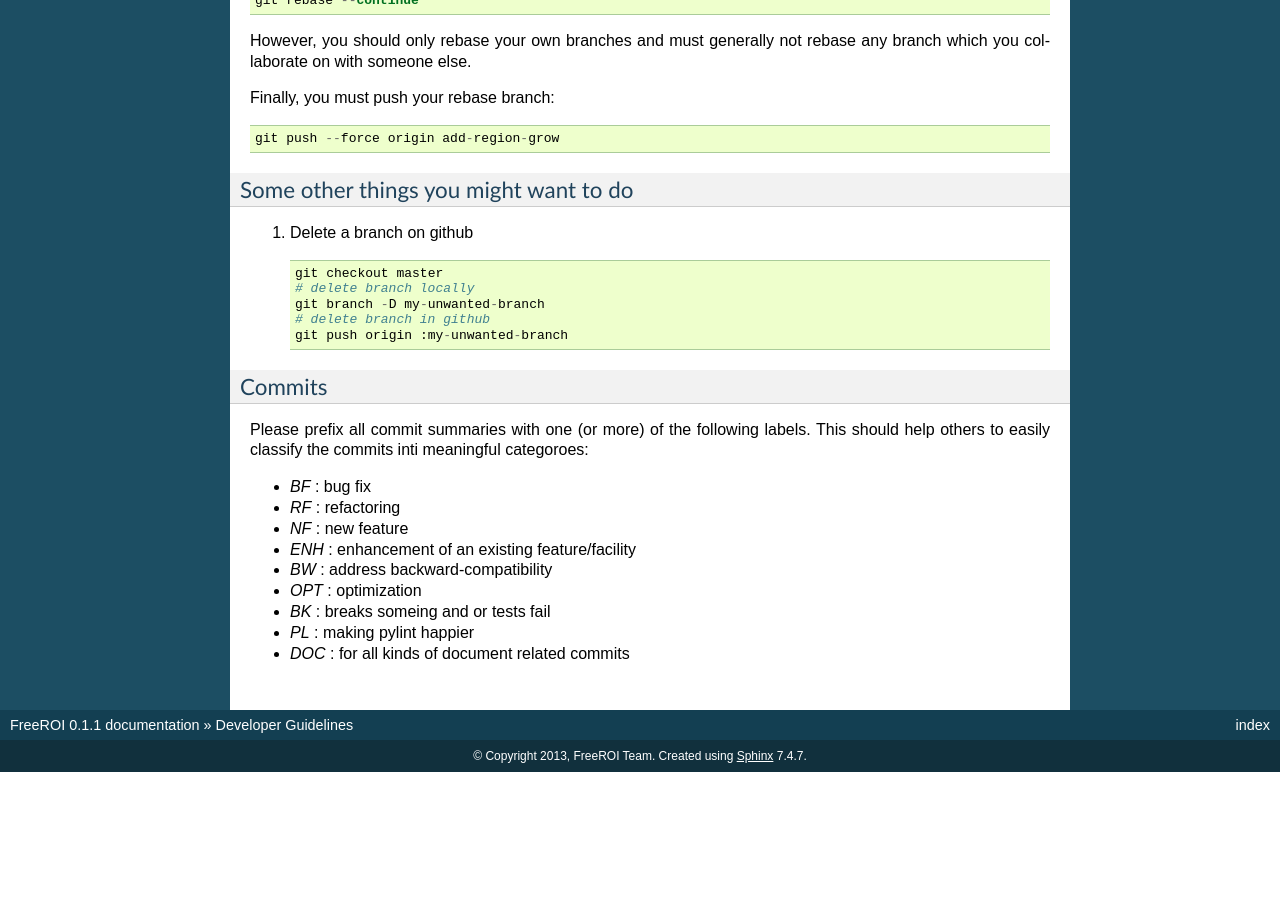
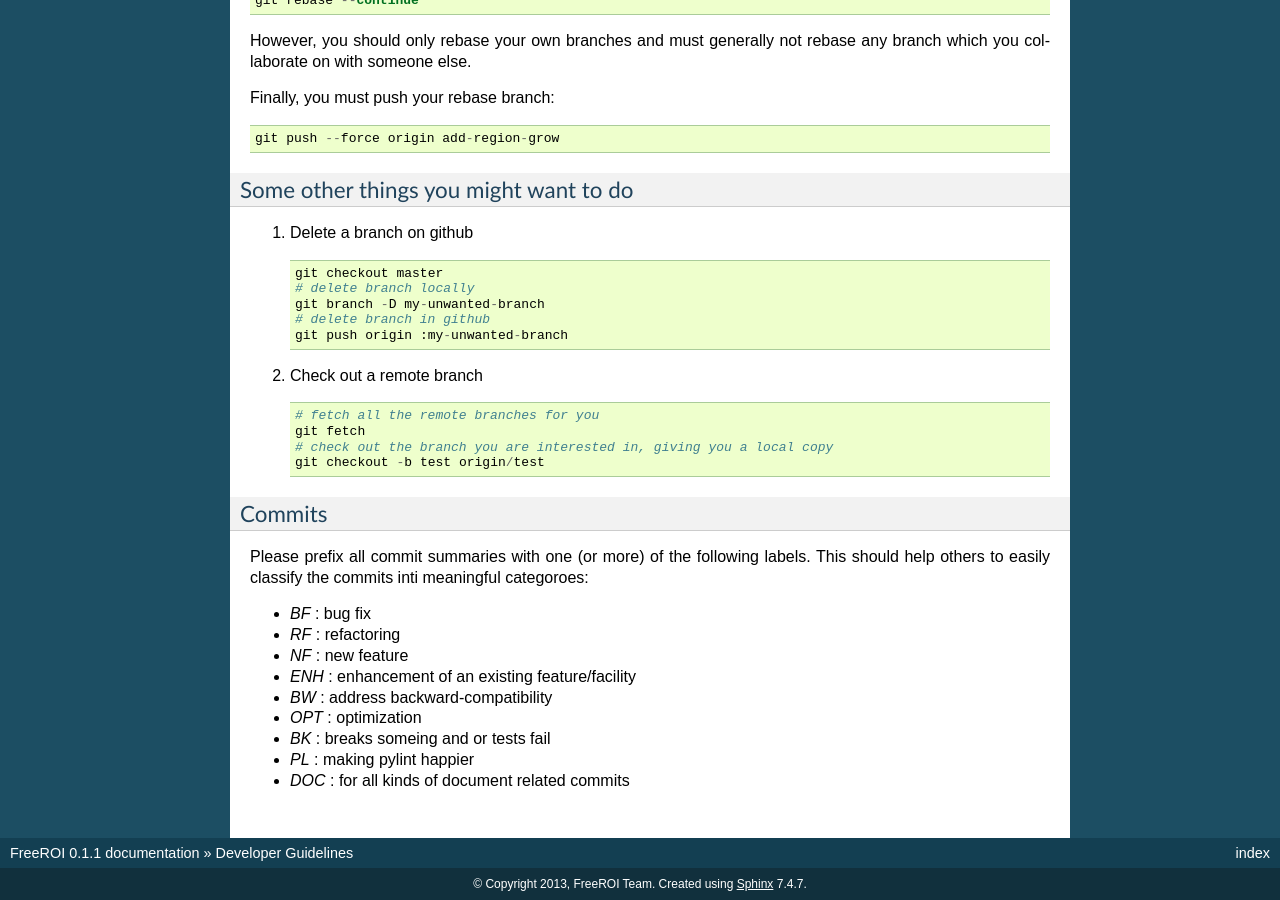
Before and after one commit to liuzhaoguo/FreeROI, a Sphinx documentation site: the page built from doc/developers/dev_guide.rst, in a window 1280 px wide and 900 px high, scrolled down 1372 px. Built offline with Sphinx 7.4.7, drawn with Linux system fonts in a browser that asks for light colours; formulas are drawn with MathJax 3; before the commit the page ends 2144 px from its top, so only the background shows below that.

```diff
--- a/doc/developers/dev_guide.rst
+++ b/doc/developers/dev_guide.rst
@@ -98,6 +98,12 @@ Some other things you might want to do
      # delete branch in github
      git push origin :my-unwanted-branch
 
+#. Check out a remote branch
+   ::
+     # fetch all the remote branches for you
+     git fetch
+     # check out the branch you are interested in, giving you a local copy
+     git checkout -b test origin/test
 
 Commits
 -------
```
Also changed, not shown: README.md (+22 -0 lines), requirements.txt (+6 -5 lines), 10 other files.
